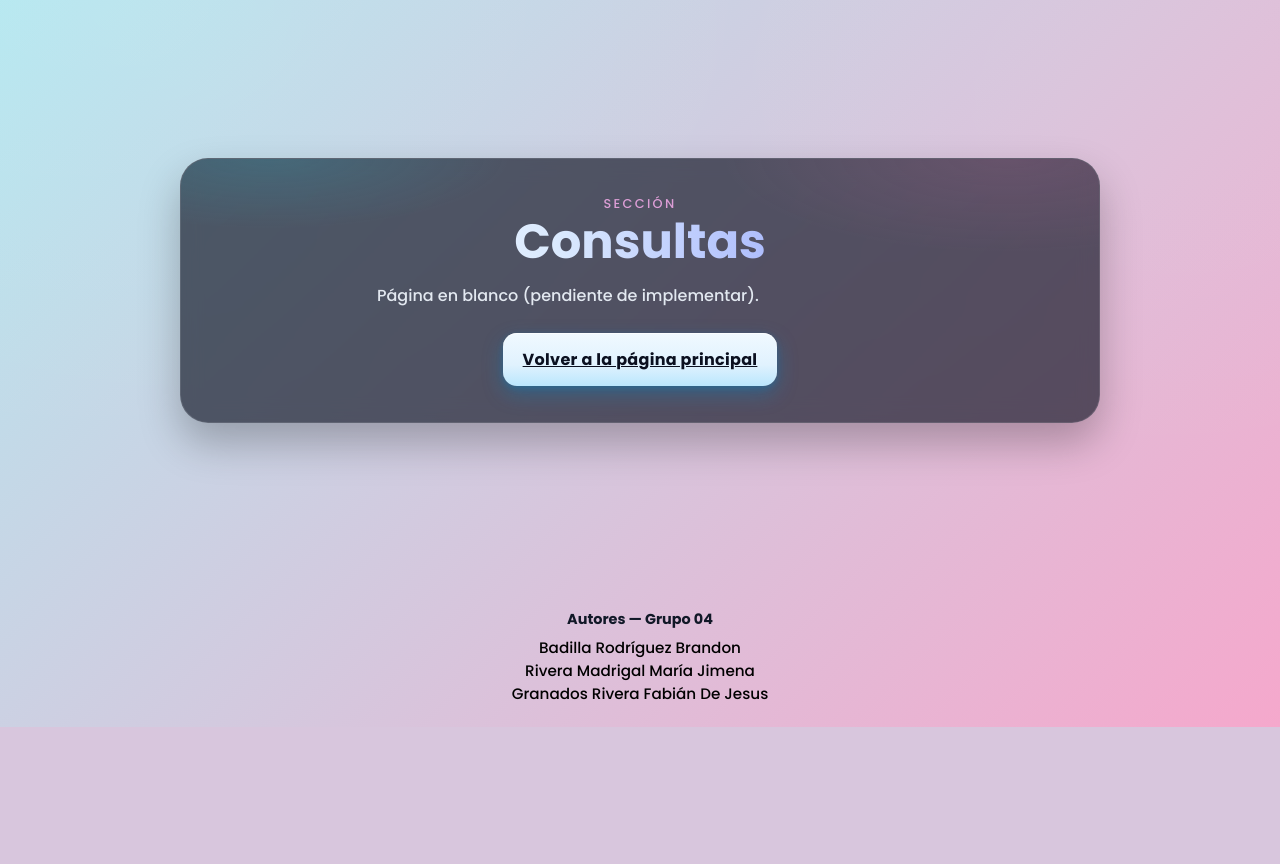
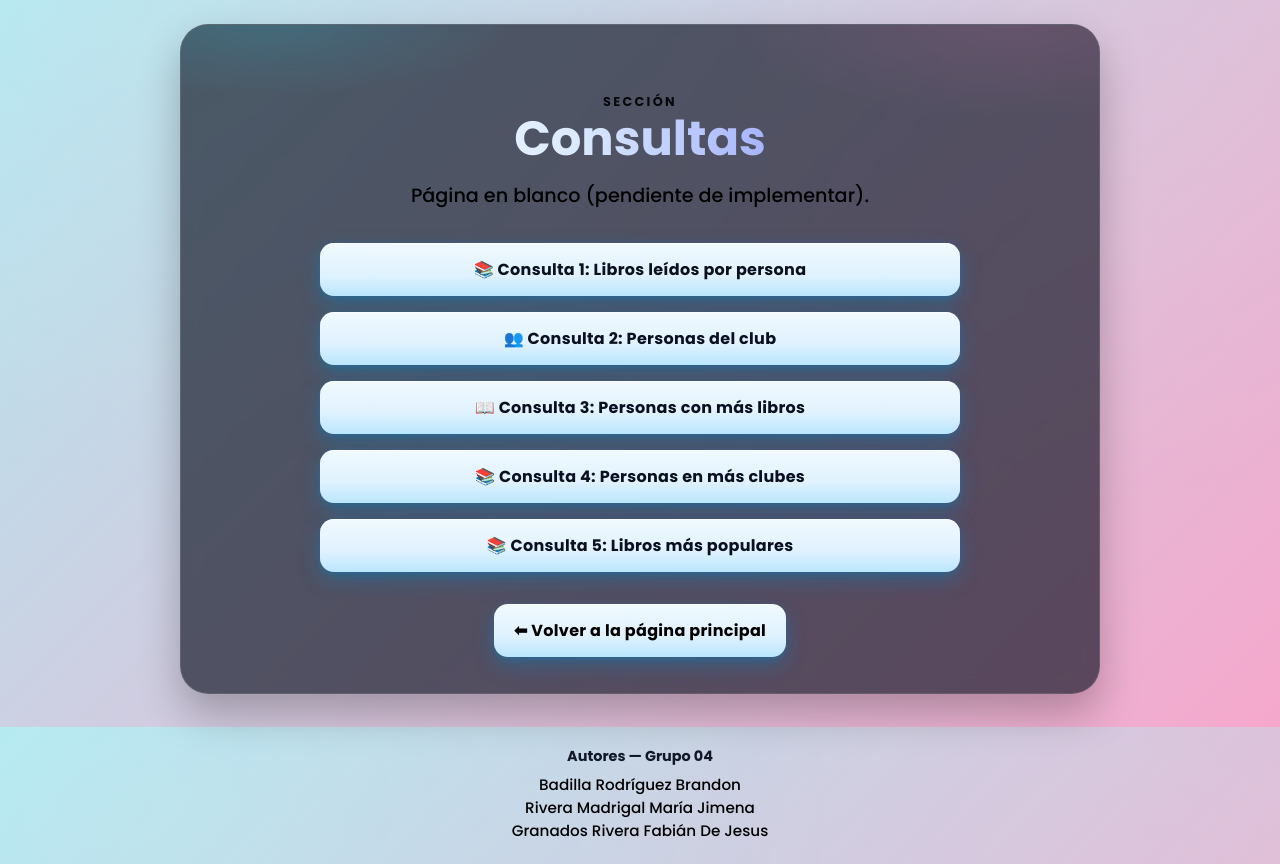
Before and after one commit to jimerima/Proyecto1Bases, a Flask app: page /consultas in a window 1280 px wide. Shown: the part 73-937 px from the top of the page. Before the commit the page ends 800 px from the top, so only its background shows below. Run offline with Flask 3, Linux system fonts and the light colour scheme.

Commit message:
botones restantes

```diff
--- a/app.py
+++ b/app.py
@@ -115,6 +115,8 @@
 
 #------------------------- HTML -------------------------
 
+# Rutas para vistas principales
+
 @app.route("/PaginaPrincipal")
 def pagina_principal():
     return render_template("PaginaPrincipal.html")
@@ -142,6 +144,8 @@
 @app.route("/persona")
 def vista_persona():
     return render_template("persona.html")
+
+# Rutas para agregar y modificar
 
 @app.route("/agregarPersona")
 def vista_agregar_persona():
@@ -182,6 +186,55 @@
     if clubes is None:
         clubes = {}
     return render_template("modificarClub.html", clubes=clubes)
+
+# Rutas para asociaciones (pendiente de implementar la lógica)
+
+@app.route("/Persona-Club", methods=["GET"])
+def vista_asociar_persona_a_club():
+    # Lógica para la asociación de personas a clubs (pendiente de implementar)
+    return render_template("Persona-Club.html")
+
+@app.route("/Persona-Libro", methods=["GET"])
+def vista_asociar_persona_a_libro():
+    # Lógica para la asociación de personas a libros (pendiente de implementar)
+    return render_template("Persona-Libro.html")
+
+@app.route("/Club-Libro", methods=["GET"])
+def vista_asociar_club_a_libro():
+    # Lógica para la asociación de clubes a libros (pendiente de implementar)
+    return render_template("Club-Libro.html")
+
+@app.route("/Autor-Libro", methods=["GET"])
+def vista_asociar_autor_a_libro():
+    # Lógica para la asociación de autores a libros (pendiente de implementar)
+    return render_template("Autor-Libro.html")
+
+# Rutas para consultas (pendiente de implementar la lógica)
+
+@app.route("/consulta1", methods=["GET"])
+def vista_consulta1():
+    # Lógica para la consulta 1
+    return render_template("consulta1.html")
+
+@app.route("/consulta2", methods=["GET"])
+def vista_consulta2():
+    # Lógica para la consulta 2
+    return render_template("consulta2.html")
+
+@app.route("/consulta3", methods=["GET"])
+def vista_consulta3():
+    # Lógica para la consulta 3
+    return render_template("consulta3.html")
+
+@app.route("/consulta4", methods=["GET"])
+def vista_consulta4():
+    # Lógica para la consulta 4
+    return render_template("consulta4.html")
+
+@app.route("/consulta5", methods=["GET"])
+def vista_consulta5():
+    # Lógica para la consulta 5
+    return render_template("consulta5.html")
 
 # -------------------------------------------------- Opciones de agregar y modificar --------------------------------------------------
 
--- a/templates/agregarAutor.html
+++ b/templates/agregarAutor.html
@@ -6,7 +6,7 @@
   <div class="hero" style="text-align:center; padding-top: 2rem;">
     <div class="col" style="margin:auto; max-width:640px; text-align:left;">
       <div class="eyebrow" style="font-weight: bold; color: #000;">Autores</div>
-      <h1 style="font-size: 2.5rem; color: #000; margin-top: 0.5rem;">Agregar autor</h1>
+      <h1>Agregar autor</h1>
       <p class="lead" style="text-align: center; font-size: 1.2rem; margin-bottom: 1.5rem; color: #000;">Completa los datos y guarda los cambios.</p>
 
       <form action="{{ url_for('agregar_autor') }}" method="post" style="margin-top: 1.5rem;">
--- a/templates/agregarClub.html
+++ b/templates/agregarClub.html
@@ -6,7 +6,7 @@
   <div class="hero" style="text-align:center; padding-top: 2rem;">
     <div class="col" style="margin:auto; max-width:640px; text-align:left;">
       <div class="eyebrow" style="font-weight: bold; color: #000;">Clubes</div>
-      <h1 style="font-size: 2.5rem; color: #000; margin-top: 0.5rem;">Agregar club</h1>
+      <h1>Agregar club</h1>
       <p class="lead" style="text-align: center; font-size: 1.2rem; margin-bottom: 1.5rem; color: #000;">Crea un nuevo club de lectura.</p>
 
       <form action="{{ url_for('agregar_club') }}" method="post" style="margin-top: 1.5rem;">
--- a/templates/agregarLibro.html
+++ b/templates/agregarLibro.html
@@ -6,7 +6,7 @@
   <div class="hero" style="text-align:center; padding-top: 2rem;">
     <div class="col" style="margin:auto; max-width:640px; text-align:left;">
       <div class="eyebrow" style="font-weight: bold; color: #000;">Libros</div>
-      <h1 style="font-size: 2.5rem; color: #000; margin-top: 0.5rem;">Agregar libro</h1>
+      <h1>Agregar libro</h1>
       <p class="lead" style="text-align: center; font-size: 1.2rem; margin-bottom: 1.5rem; color: #000;">Completa los datos del libro.</p>
 
       <form action="{{ url_for('agregar_libro') }}" method="post" style="margin-top: 1.5rem;">
--- a/templates/agregarPersona.html
+++ b/templates/agregarPersona.html
@@ -6,7 +6,7 @@
   <div class="hero" style="text-align:center; padding-top: 2rem;">
     <div class="col" style="margin:auto; max-width:720px; text-align:left;">
       <div class="eyebrow" style="font-weight: bold; color: #000;">Persona</div>
-      <h1 style="font-size: 2.5rem; color: #000; margin-top: 0.5rem;">Agregar persona</h1>
+      <h1>Agregar persona</h1>
       <p class="lead" style="text-align: center; font-size: 1.2rem; margin-bottom: 1.5rem; color: #000;">Completa los datos y guarda.</p>
 
       <form action="{{ url_for('agregar_persona') }}" method="post" style="margin-top: 1.5rem;">
--- a/templates/consultas.html
+++ b/templates/consultas.html
@@ -1,13 +1,26 @@
 {% extends "base.html" %}
+
 {% block titulo %}Consultas · Clubes de Lectura{% endblock %}
+
 {% block contenido %}
-  <div class="hero" style="text-align:center">
-    <div class="col" style="margin:auto">
-      <div class="eyebrow">Sección</div>
+  <div class="hero" style="text-align:center; padding-top: 2rem;">
+    <div class="col" style="margin:auto; max-width:640px;">
+      <div class="eyebrow" style="font-weight: bold; color: #000;">Sección</div>
       <h1>Consultas</h1>
-      <p class="lead">Página en blanco (pendiente de implementar).</p>
-      <div class="actions" style="justify-content:center">
-        <a class="btn" href="{{ url_for('pagina_principal') }}">Volver a la página principal</a>
+      <p class="lead" style="text-align: center; font-size: 1.2rem; margin-bottom: 1.5rem; color: #000;">Página en blanco (pendiente de implementar).</p>
+
+      <!-- Botones para cada consulta -->
+      <div class="actions" style="display: flex; flex-direction: column; justify-content: center; gap: 1rem; margin-top: 2rem;">
+        <a class="btn btn--primary" href="{{ url_for('vista_consulta1') }}" style="text-decoration: none;">📚 Consulta 1: Libros leídos por persona</a>
+        <a class="btn btn--primary" href="{{ url_for('vista_consulta2') }}" style="text-decoration: none;">👥 Consulta 2: Personas del club</a>
+        <a class="btn btn--primary" href="{{ url_for('vista_consulta3') }}" style="text-decoration: none;">📖 Consulta 3: Personas con más libros</a>
+        <a class="btn btn--primary" href="{{ url_for('vista_consulta4') }}" style="text-decoration: none;">📚 Consulta 4: Personas en más clubes</a>
+        <a class="btn btn--primary" href="{{ url_for('vista_consulta5') }}" style="text-decoration: none;">📚 Consulta 5: Libros más populares</a>
+      </div>
+
+      <!-- Botón para volver a la página principal -->
+      <div class="actions" style="justify-content:center; margin-top: 2rem;">
+        <a class="btn btn--secondary" href="{{ url_for('pagina_principal') }}" style="text-decoration: none; background-color: #e0e0e0; color: #000;">⬅ Volver a la página principal</a>
       </div>
     </div>
   </div>
--- a/templates/modificarAutor.html
+++ b/templates/modificarAutor.html
@@ -6,7 +6,7 @@
   <div class="hero" style="text-align:center; padding-top: 2rem;">
     <div class="col" style="margin:auto; max-width:640px; text-align:left;">
       <div class="eyebrow" style="font-weight: bold; color: #000;">Autores</div>
-      <h1 style="font-size: 2.5rem; color: #000; margin-top: 0.5rem;">Modificar autor</h1>
+      <h1>Modificar autor</h1>
       <p class="lead" style="text-align: center; font-size: 1.2rem; margin-bottom: 1.5rem; color: #000;">Selecciona el autor y actualiza su nombre o nacionalidad.</p>
 
       <form action="{{ url_for('modificar_autor') }}" method="post" style="margin-top: 1.5rem;">
--- a/templates/modificarClub.html
+++ b/templates/modificarClub.html
@@ -6,7 +6,7 @@
   <div class="hero" style="text-align:center; padding-top: 2rem;">
     <div class="col" style="margin:auto; max-width:640px; text-align:left;">
       <div class="eyebrow" style="font-weight: bold; color: #000;">Clubes</div>
-      <h1 style="font-size: 2.5rem; color: #000; margin-top: 0.5rem;">Modificar club</h1>
+      <h1>Modificar club</h1>
       <p class="lead" style="text-align: center; font-size: 1.2rem; margin-bottom: 1.5rem; color: #000;">Selecciona el club a editar y actualiza sus datos.</p>
 
       <form action="{{ url_for('modificar_club') }}" method="post" style="margin-top: 1.5rem;">
--- a/templates/modificarLibro.html
+++ b/templates/modificarLibro.html
@@ -6,7 +6,7 @@
   <div class="hero" style="text-align:center; padding-top: 2rem;">
     <div class="col" style="margin:auto; max-width:640px; text-align:left;">
       <div class="eyebrow" style="font-weight: bold; color: #000;">Libros</div>
-      <h1 style="font-size: 2.5rem; color: #000; margin-top: 0.5rem;">Modificar libro</h1>
+      <h1>Modificar libro</h1>
       <p class="lead" style="text-align: center; font-size: 1.2rem; margin-bottom: 1.5rem; color: #000;">Selecciona el libro a editar y actualiza los campos.</p>
 
       <form action="{{ url_for('modificar_libro') }}" method="post" style="margin-top: 1.5rem;">
--- a/templates/modificarPersona.html
+++ b/templates/modificarPersona.html
@@ -6,7 +6,7 @@
   <div class="hero" style="text-align:center; padding-top: 2rem;">
     <div class="col" style="margin:auto; max-width:720px; text-align:left;">
       <div class="eyebrow" style="font-weight: bold; color: #000;">Persona</div>
-      <h1 style="font-size: 2.5rem; color: #000; margin-top: 0.5rem;">Modificar persona</h1>
+      <h1>Modificar persona</h1>
       <p class="lead" style="text-align: center; font-size: 1.2rem; margin-bottom: 1.5rem; color: #000;">Selecciona la persona y actualiza su nombre/tipo de lector.</p>
 
       <form action="{{ url_for('modificar_persona') }}" method="post" style="margin-top: 1.5rem;">
```
Also changed, not shown: templates/asociacion.html (+18 -6 lines), templates/Autor-Libro.html (added), templates/Club-Libro.html (added), templates/Persona-Club.html (added), templates/Persona-Libro.html (added), templates/consulta1.html (added), templates/consulta2.html (added), templates/consulta3.html (added), templates/consulta4.html (added), templates/consulta5.html (added).
